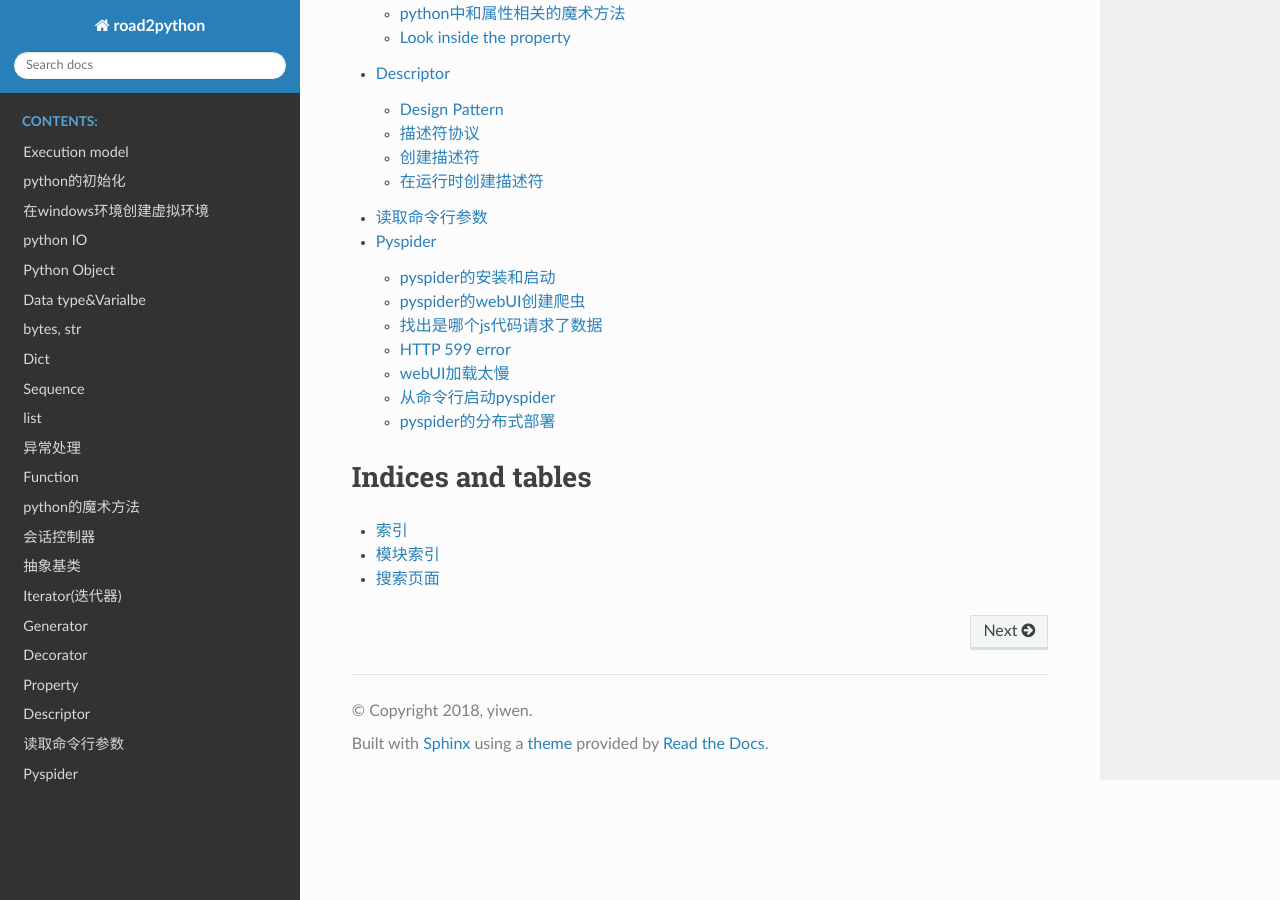
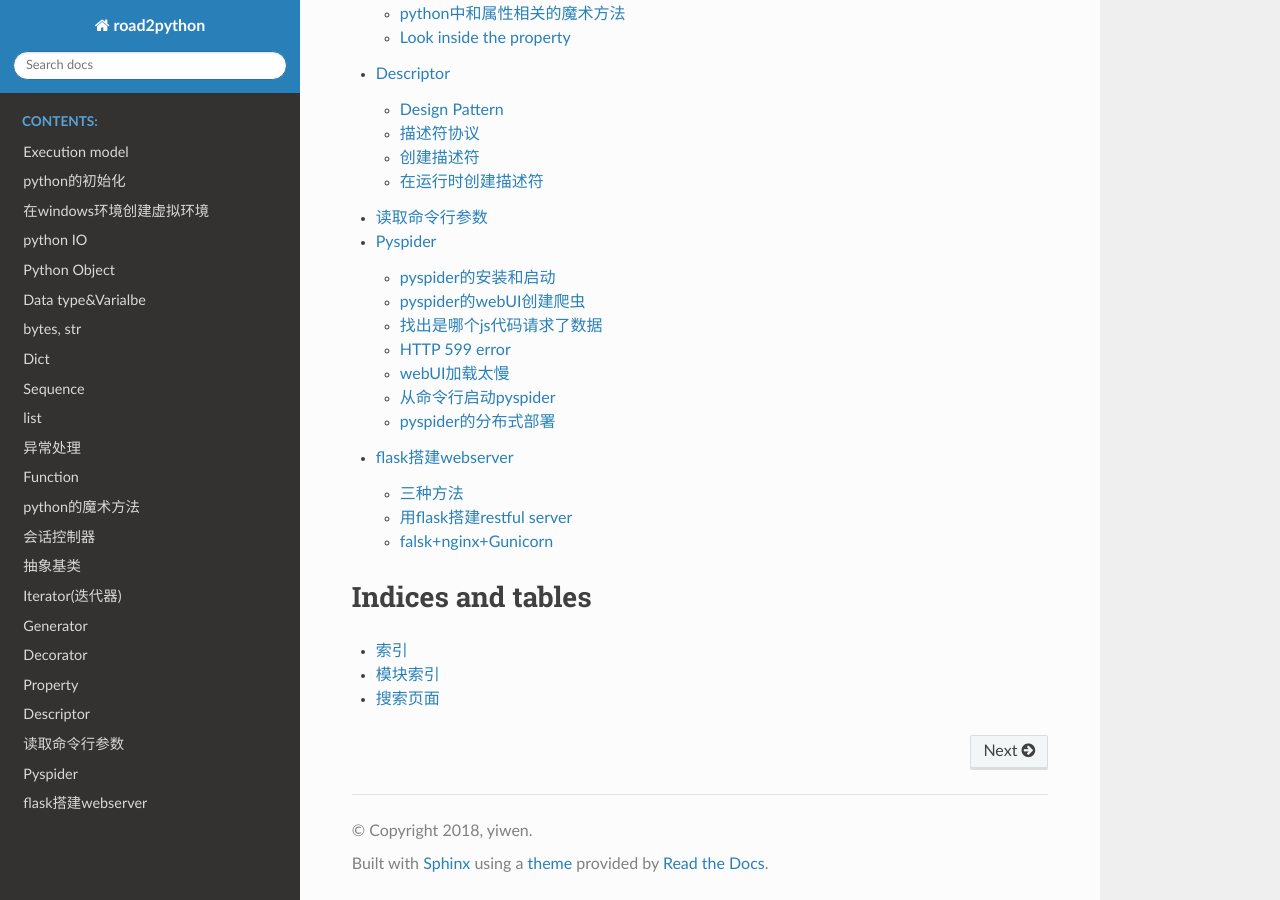
Before and after one commit to yiwenliu/rd2python, a Sphinx documentation site: the page built from source/index.rst, in a window 1280 px wide and 900 px high, scrolled down 3218 px. Built offline with Sphinx 7.4.7 and the Read the Docs theme 2.0.0, drawn with Linux system fonts in a browser that asks for light colours; formulas are drawn with MathJax 3.

Commit message:
20181221

```diff
--- /dev/null
+++ b/source/flask/web-server.rst
@@ -0,0 +1,13 @@
+flask搭建webserver
+===================
+三种方法
+----------
+https://blog.csdn.net/ownfire/article/details/53696177
+
+用flask搭建restful server
+----------------------------
+https://www.jianshu.com/p/6ac1cab17929
+
+falsk+nginx+Gunicorn
+----------------------------
+https://juejin.im/entry/5b3ebfadf265da0fa8671f08
--- a/source/index.rst
+++ b/source/index.rst
@@ -32,6 +32,7 @@ Welcome to road2python's documentation!
    descriptor
    read-cmd-args
    crawler/pyspider
+   flask/web-server
 
 
 
```
